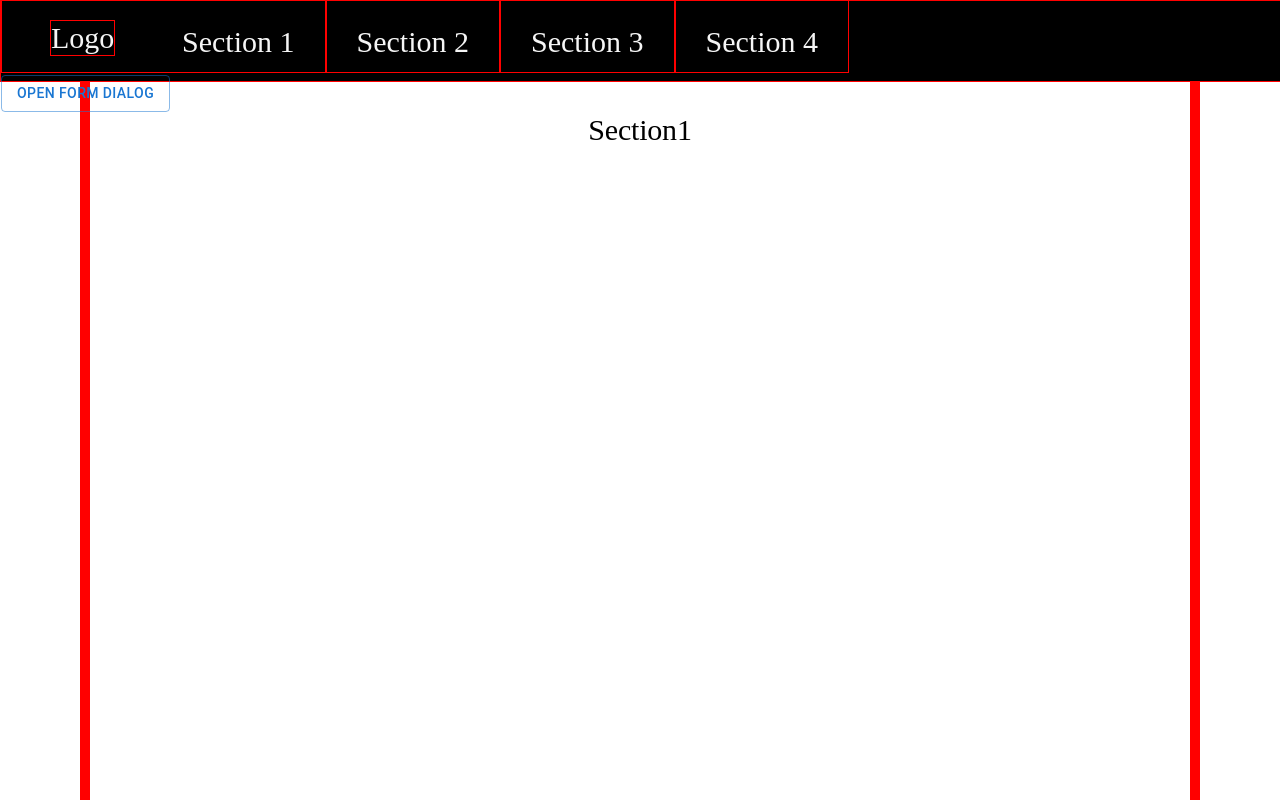
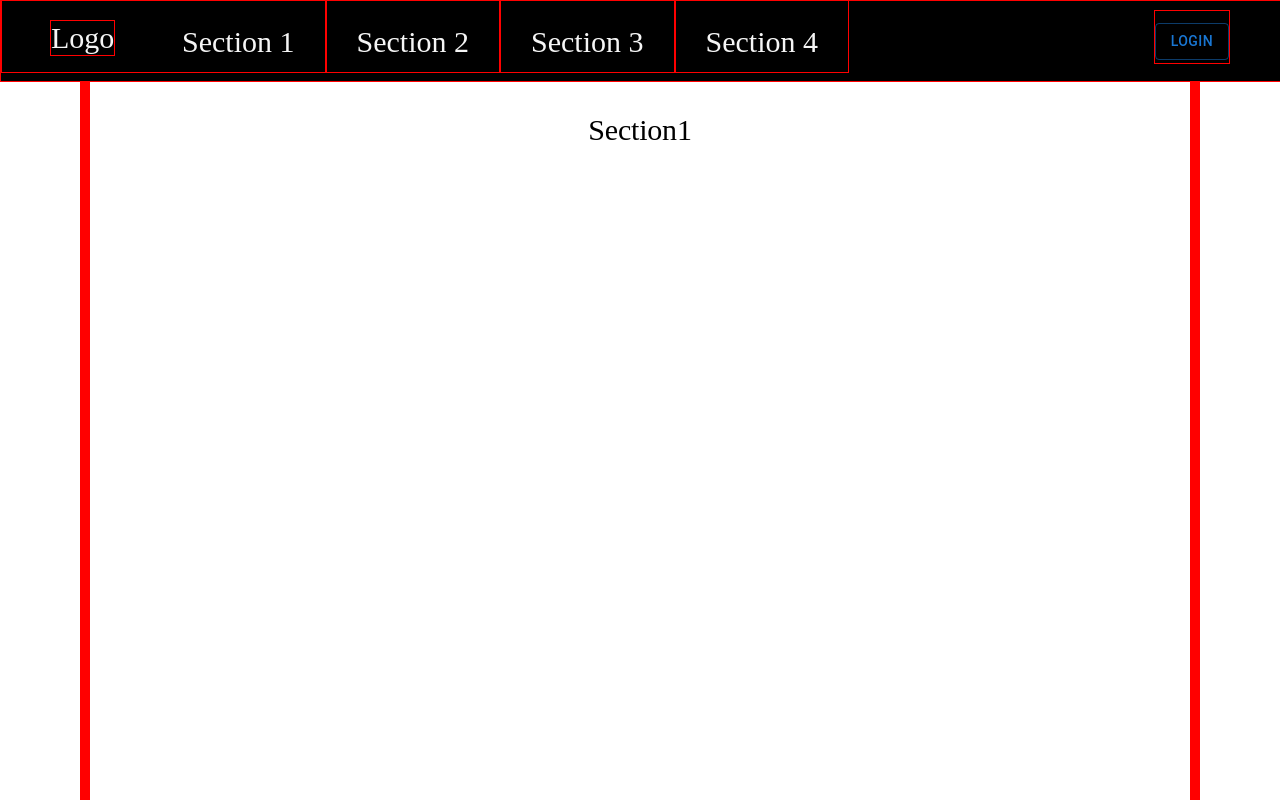
Before and after one commit to Rush-Develop/milky_frontend, a React (Create React App) app: page / in a window 1280 px wide. Shown: the top 800 px of the page. Built offline with nearby package versions, Linux system fonts and the light colour scheme.

Commit message:
Login position fixed

```diff
--- a/src/routes/components/css/home.module.css
+++ b/src/routes/components/css/home.module.css
@@ -61,25 +61,19 @@
   box-shadow: 0px 8px 33px #999;
 }
 
-.UI {
-  margin-top: 20px;
-  border: 1px solid red;
-}
-
-input[type="text"],
+/* input[type="text"],
 input[type="password"] {
   width: 100%;
   padding: 15px 20px;
   margin: 8px 0;
   box-sizing: border-box;
-  /* border: none; */
   background-color: white;
   color: black;
   border-radius: 10px;
   border: 1px solid black;
-}
+} */
 
-input[type="submit"] {
+/* input[type="submit"] {
   width: 100%;
   padding: 12px 20px;
   margin: 8px 0;
@@ -89,7 +83,11 @@ input[type="submit"] {
   color: white;
   transition: all 0.3s;
   border-radius: 10px;
-}
+} */
 
 .modal {
+  position: fixed;
+  border: 1px solid red;
+  top: 10px;
+  right: 50px;
 }
--- a/src/routes/components/elements/LoginModal.js
+++ b/src/routes/components/elements/LoginModal.js
@@ -22,21 +22,30 @@ export default function FormDialog() {
   return (
     <div className={styles.modal}>
       <Button variant="outlined" onClick={handleClickOpen}>
-        Open form dialog
+        Login
       </Button>
       <Dialog open={open} onClose={handleClose}>
-        <DialogTitle>Subscribe</DialogTitle>
+        <DialogTitle>Login</DialogTitle>
         <DialogContent>
-          <DialogContentText>
+          {/* <DialogContentText>
             To subscribe to this website, please enter your email address here.
             We will send updates occasionally.
-          </DialogContentText>
+          </DialogContentText> */}
           <TextField
             autoFocus
             margin="dense"
             id="name"
             label="Email Address"
             type="email"
+            fullWidth
+            variant="standard"
+          />
+          <TextField
+            autoFocus
+            margin="dense"
+            id="name"
+            label="Password"
+            type="password"
             fullWidth
             variant="standard"
           />
```
